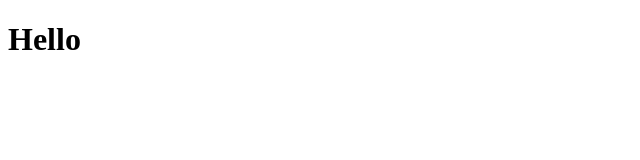
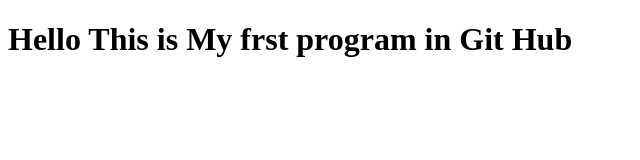
Before and after one commit to pavankumar574/First-WebPage, a plain HTML site: page page/index.html in a window 1280 px wide. Shown: the whole page, without its empty margins (0-640 px from the left). Drawn offline with Linux system fonts and the light colour scheme.

Commit message:
small change

```diff
--- a/page/index.html
+++ b/page/index.html
@@ -4,6 +4,6 @@
 	<title>Hello </title>
 </head>
 <body>
-<h1> Hello<h1>
+<h1> Hello This is My frst program in Git Hub<h1>
 </body>
 </html>
```
